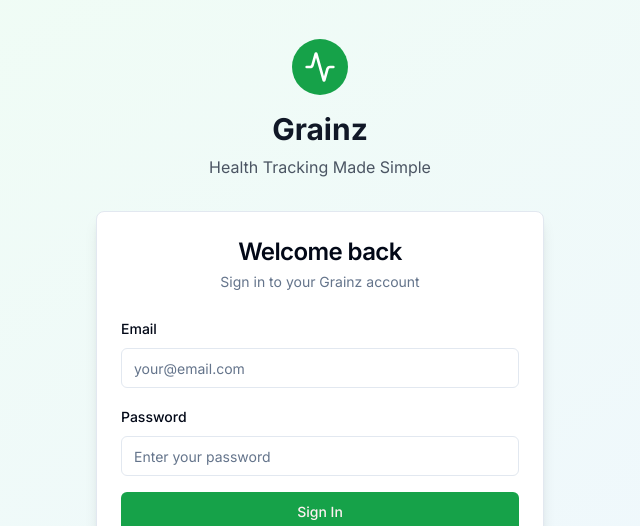
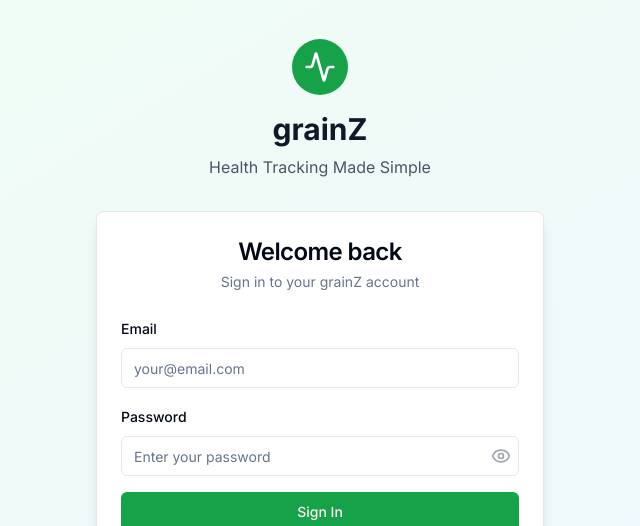
Before and after one commit to Harshal-behare/grainz, a Next.js app: page / in a window 1280 px wide. Shown: the top 526 px of the page, without its empty margins (320-960 px from the left). Built offline with nearby package versions, Linux system fonts and the light colour scheme; no server answers.

Commit message:
the pages are now grainZ name and added the eye button in password

```diff
--- a/app/dashboard/page.tsx
+++ b/app/dashboard/page.tsx
@@ -74,7 +74,7 @@ export default function UserDashboard() {
               <div className="bg-primary rounded-full p-2 mr-3">
                 <Activity className="h-6 w-6 text-white" />
               </div>
-              <h1 className="text-xl font-semibold text-gray-900">Grainz</h1>
+              <h1 className="text-xl font-semibold text-gray-900">grainZ</h1>
             </div>
             <div className="flex items-center space-x-4">
               <Badge variant="secondary">{profile?.plan || "User"}</Badge>
@@ -89,7 +89,7 @@ export default function UserDashboard() {
       <div className="max-w-7xl mx-auto px-4 sm:px-6 lg:px-8 py-8">
         <div className="mb-8">
           <h2 className="text-2xl font-bold text-gray-900">Welcome back, {profile?.username || user?.email}!</h2>
-          <p className="text-gray-600">Manage your Grainz account and data</p>
+          <p className="text-gray-600">Manage your grainZ account and data</p>
         </div>
         <div className="grid grid-cols-1 md:grid-cols-2 lg:grid-cols-3 gap-6">
           {/* Account Info */}
--- a/app/delete-account/page.tsx
+++ b/app/delete-account/page.tsx
@@ -1,6 +1,6 @@
 "use client"
 
-import { useState } from "react"
+import { useState, useEffect } from "react"
 import { Button } from "@/components/ui/button"
 import { Card, CardContent, CardDescription, CardHeader, CardTitle } from "@/components/ui/card"
 import { Input } from "@/components/ui/input"
@@ -17,7 +17,20 @@ export default function DeleteAccountPage() {
   const [confirmChecked, setConfirmChecked] = useState(false)
   const [isDeleting, setIsDeleting] = useState(false)
   const [error, setError] = useState<string | null>(null)
+  const [isLoggedIn, setIsLoggedIn] = useState(false)
   const router = useRouter()
+
+  useEffect(() => {
+    const checkAuth = async () => {
+      const { data: { user } } = await supabase.auth.getUser()
+      if (!user) {
+        router.push("/")
+      } else {
+        setIsLoggedIn(true)
+      }
+    }
+    checkAuth()
+  }, [router])
 
   const handleDeleteAccount = async () => {
     if (confirmText !== "DELETE" || !confirmChecked) return
@@ -64,7 +77,7 @@ export default function DeleteAccountPage() {
               <div className="bg-primary rounded-full p-2 mr-3">
                 <Activity className="h-6 w-6 text-white" />
               </div>
-              <h1 className="text-xl font-semibold text-gray-900">Grainz</h1>
+              <h1 className="text-xl font-semibold text-gray-900">grainZ</h1>
             </div>
             <Link href="/dashboard">
               <Button variant="ghost" size="sm">
@@ -82,17 +95,22 @@ export default function DeleteAccountPage() {
             <Trash2 className="h-6 w-6 mr-2 text-red-500" />
             Delete Account
           </h2>
-          <p className="text-gray-600 mt-2">Permanently delete your Grainz account and all associated data</p>
+          <p className="text-gray-600 mt-2">
+            Permanently delete your grainZ account and <strong>all associated data</strong>.
+            <br />
+            <span className="text-red-700 font-semibold">All your data (profile, activity logs, nutrition, etc.) will be erased <u>immediately</u>. <br />No backups or copies are retained by grainZ.</span>
+          </p>
         </div>
 
         <Alert className="mb-6 border-red-200 bg-red-50">
           <AlertTriangle className="h-4 w-4 text-red-600" />
           <AlertDescription className="text-red-800">
-            <strong>Warning:</strong> This action cannot be undone. All your health data, progress, and account
-            information will be permanently deleted.
+            <strong>Warning:</strong> This action cannot be undone. <br />
+            <span>All your health data, progress, and account information will be <u>permanently deleted immediately</u>. <br />grainZ does <strong>not</strong> retain any backups or copies after deletion.</span>
           </AlertDescription>
         </Alert>
 
+        {isLoggedIn && (
           <Card>
             <CardHeader>
               <CardTitle className="text-red-600">Account Deletion</CardTitle>
@@ -124,6 +142,9 @@ export default function DeleteAccountPage() {
                     All app-generated reports and insights
                   </li>
                 </ul>
+                <div className="mt-2 text-xs text-red-700 font-semibold">
+                  <span>All of the above will be deleted <u>immediately</u> and <strong>no backups</strong> are kept by grainZ.</span>
+                </div>
               </div>
 
               {/* Confirmation */}
@@ -187,6 +208,7 @@ export default function DeleteAccountPage() {
               )}
             </CardContent>
           </Card>
+        )}
 
         {/* Alternative Options */}
         <Card className="mt-6">
--- a/app/layout.tsx
+++ b/app/layout.tsx
@@ -6,8 +6,8 @@ import "./globals.css"
 const inter = Inter({ subsets: ["latin"] })
 
 export const metadata: Metadata = {
-  title: "Grainz - Health Tracking Made Simple",
-  description: "Track your health journey with Grainz",
+  title: "grainZ - Health Tracking Made Simple",
+  description: "Track your health journey with grainZ",
     generator: 'v0.dev'
 }
 
--- a/app/page.tsx
+++ b/app/page.tsx
@@ -8,13 +8,14 @@ import { Input } from "@/components/ui/input"
 import { Label } from "@/components/ui/label"
 import { Card, CardContent, CardDescription, CardHeader, CardTitle } from "@/components/ui/card"
 import { Separator } from "@/components/ui/separator"
-import { Activity, Heart, Shield } from "lucide-react"
+import { Activity, Heart, Shield, Eye, EyeOff } from "lucide-react"
 import { supabase } from '../lib/supabaseClient'
 import { useRouter } from 'next/navigation'
 
 export default function SignInPage() {
   const [email, setEmail] = useState("")
   const [password, setPassword] = useState("")
+  const [showPassword, setShowPassword] = useState(false)
   const router = useRouter();
 
   const handleSignIn = async (e: React.FormEvent) => {
@@ -44,14 +45,14 @@ export default function SignInPage() {
               <Activity className="h-8 w-8 text-white" />
             </div>
           </div>
-          <h1 className="text-3xl font-bold text-gray-900">Grainz</h1>
+          <h1 className="text-3xl font-bold text-gray-900">grainZ</h1>
           <p className="text-gray-600 mt-2">Health Tracking Made Simple</p>
         </div>
 
         <Card className="shadow-lg">
           <CardHeader className="space-y-1">
             <CardTitle className="text-2xl text-center">Welcome back</CardTitle>
-            <CardDescription className="text-center">Sign in to your Grainz account</CardDescription>
+            <CardDescription className="text-center">Sign in to your grainZ account</CardDescription>
           </CardHeader>
           <CardContent className="space-y-4">
             <form onSubmit={handleSignIn} className="space-y-4">
@@ -68,14 +69,29 @@ export default function SignInPage() {
               </div>
               <div className="space-y-2">
                 <Label htmlFor="password">Password</Label>
+                <div className="relative">
                   <Input
                     id="password"
-                  type="password"
+                    type={showPassword ? "text" : "password"}
                     placeholder="Enter your password"
                     value={password}
                     onChange={(e) => setPassword(e.target.value)}
                     required
                   />
+                  <button
+                    type="button"
+                    className="absolute right-2 top-1/2 -translate-y-1/2 text-gray-400 hover:text-gray-700 focus:outline-none"
+                    onClick={() => setShowPassword((prev) => !prev)}
+                    tabIndex={-1}
+                    aria-label={showPassword ? "Hide password" : "Show password"}
+                  >
+                    {showPassword ? (
+                      <EyeOff className="h-5 w-5" />
+                    ) : (
+                      <Eye className="h-5 w-5" />
+                    )}
+                  </button>
+                </div>
               </div>
               <Button type="submit" className="w-full">
                 Sign In
```
Lines whose indentation alone changed are shown as unchanged.
